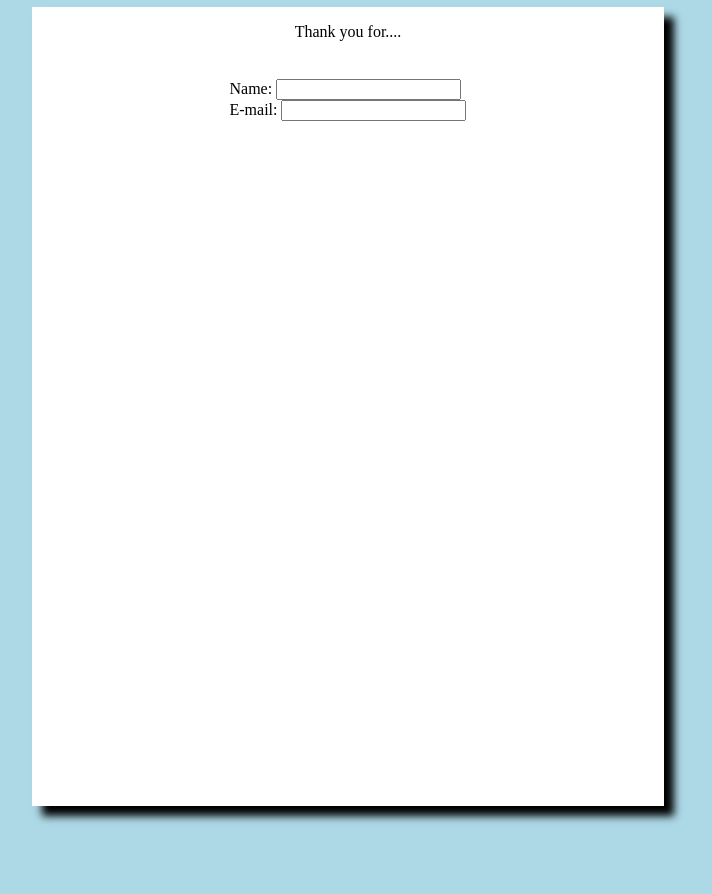
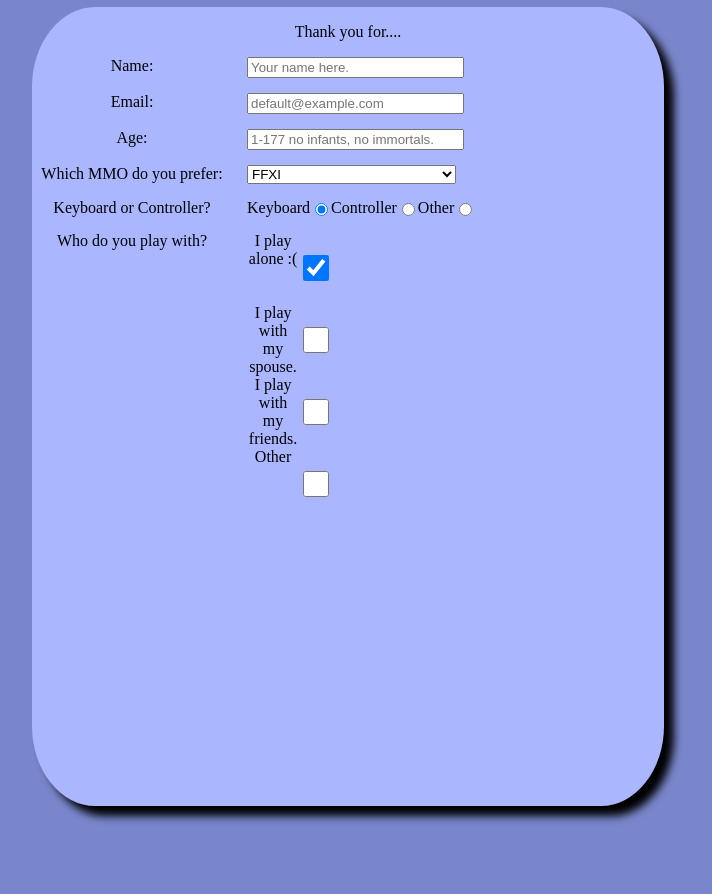
Before and after one commit to ericmiller777/Survey_Form_freeCodeCamp, a plain HTML site: page index.html in a window 1280 px wide. Shown: the part 81-975 px from the top of the page, without its empty margins (292-1004 px from the left). Drawn offline with Linux system fonts and the light colour scheme.

Commit message:
added most labels/inputs

```diff
--- a/css/main.scss
+++ b/css/main.scss
@@ -1,16 +1,17 @@
 $font-size: 25px;
-$background-color: lightblue;
-$form-div-background: white;
+$dark-indigo: #49599a;
+$medium-indigo: #7986cb;
+$light-indigo: #aab6fe;
 
 body{
-    background-color: $background-color;
+    background-color: $medium-indigo;
     display: grid;
     grid-template-columns: 1fr 1fr 1fr 1fr;
     grid-template-rows: 1fr 5fr 5fr 1fr;
     grid-template-areas:
         "header header header header"
-        ". form form ."
-        ". form form ."
+        ". form-div form-div ."
+        ". form-div form-div ."
         "footer footer footer footer";
 }
 
@@ -18,12 +19,49 @@ header{
     grid-area: header;
 }
 .form-div{
-    background-color: $form-div-background;
-    grid-area: form;
+    background-color: $light-indigo;
+    grid-area: form-div;
     box-shadow: 10px 10px 8px;
+    justify-items: center;
+    border-radius: 10%;
+}
+
+form{
     display: grid;
-    grid-template-rows: 1fr 10fr;
-    justify-items: center;
+    grid-template-columns: 200px 1fr;
+    gap: 15px;
+}
+
+label {
+    grid-column: 1 / 2;
+    text-align: center;
+}
+
+input,
+select,
+#radio-button-group,
+#checkbox-group,
+button {
+    grid-column: 2 / 3;
+    width: 50%;
+}
+
+#radio-button-group{
+    display: flex;
+    flex-direction: row;
+}
+
+#checkbox-group{
+    display: grid;
+    grid-template-rows: 1fr 1fr 1fr 1fr;
+    grid-template-columns: 1fr 1fr 1fr 1fr;
+}
+
+#email:invalid{
+    border: 3px solid red;
+}
+#number:invalid{
+    border: 3px solid red;
 }
 
 h1{
--- a/index.html
+++ b/index.html
@@ -7,19 +7,43 @@
 </head>
 <body>
 <header>
-    <h1 id="title">Survey</h1>
+    <h1 id="title">MMO Preference Survey</h1>
 </header>
 <div class="form-div">
         <p id="description" class="survey-summary">Thank you for....</p>
 <form id=survey-form>
-    <div>
-        <label for="name">Name:</label>
-        <input type="text" id="name" name="user_name">
-      </div>
-      <div>
-        <label for="mail">E-mail:</label>
-        <input type="email" id="email" name="user_mail">
-      </div>
+        <label id="name-label">Name:</label>
+        <input type="text" id="name" placeholder="Your name here." />
+        <label id="email-label">Email:</label>
+        <input type="email" id="email" placeholder="default@example.com" />
+        <label id="number-label">Age:</label>
+        <input type="number" id="number" min="1" max="177" placeholder="1-177 no infants, no immortals." />
+        <label type="text">Which MMO do you prefer:</label>
+        <select id="dropdown">
+            <option value="FFXI">FFXI</option>
+            <option value="FFXIV">FFXIV</option>
+            <option value="WoW">WoW</option>
+        </select>
+        <label type="text">Keyboard or Controller?</label>
+        <div id=radio-button-group>
+            <label for="keyboard">Keyboard</label>
+            <input id="keyboard" type="radio" name="input_preference" checked />
+            <label for="controller">Controller</label>
+            <input id="controller" type="radio" name="input_preference" />
+            <label for="other">Other</label>
+            <input id="other" type="radio" name="input_preference" />
+        </div>
+        <label type="text">Who do you play with?</label>
+        <div id="checkbox-group">
+            <label for="alone">I play alone :(</label>
+            <input id="alone" type="checkbox"checked />
+            <label for="spouse">I play with my spouse.</label>
+            <input id="controller" type="checkbox" />
+            <label for="friends">I play with my friends.</label>
+            <input id="friends" type="checkbox" />
+            <label for="other">Other</label>
+            <input id="other" type="checkbox" />
+        </div>
 </form>
 </div>
 <script>
```
Also changed, not shown: css/main.min.css, 1 other file.
